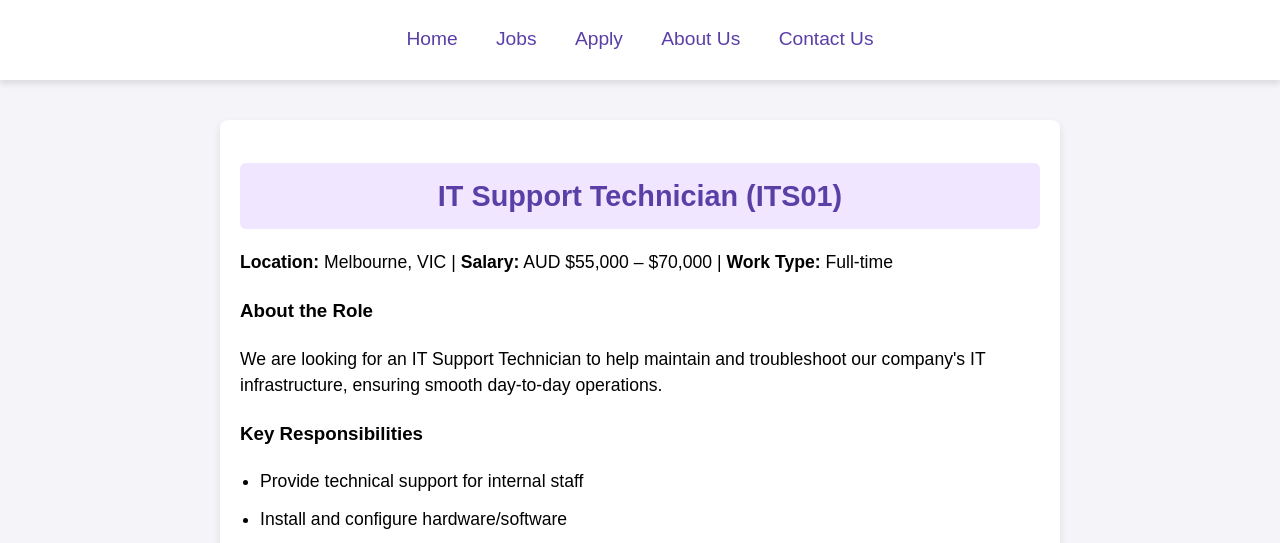
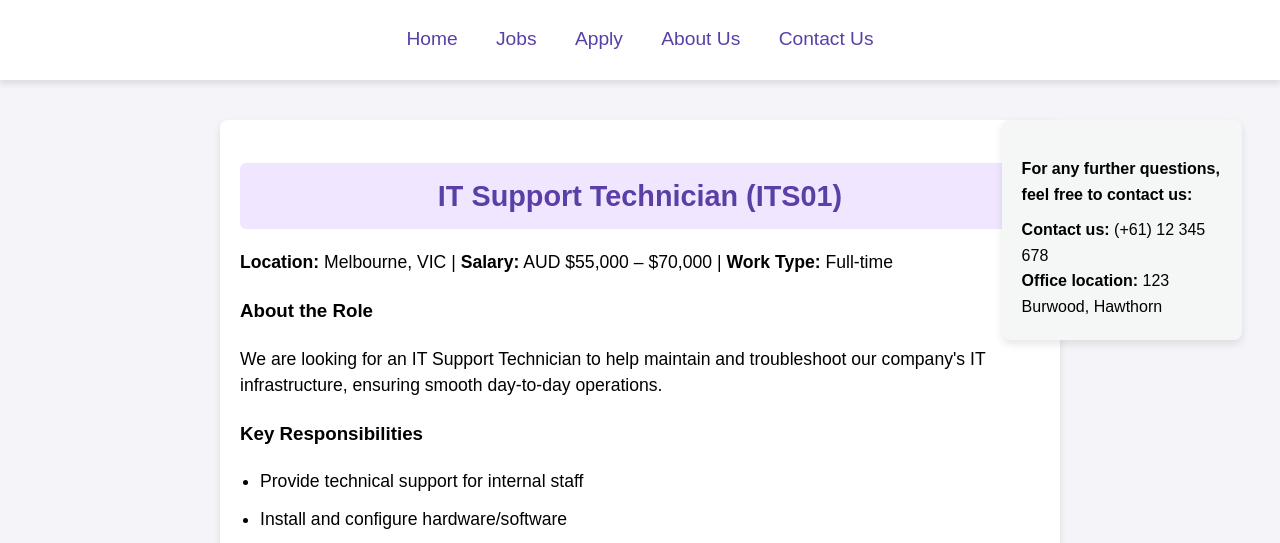
Before and after one commit to Muyheak/Group-Assignment, a PHP site: page /project1/jobs.html in a window 1280 px wide. Shown: the part 136-679 px from the top of the page. Run offline with PHP 8.4, Linux system fonts and the light colour scheme.

Commit message:
aside on job descriptions

```diff
--- a/styles/style.css
+++ b/styles/style.css
@@ -215,6 +215,33 @@ body {
 .section {
   padding: 50px;
   text-align: center;
+}
+
+.sidebar {
+  position: absolute;
+  top: 32%;
+  right: 3%;
+  text-align: left;
+  width: 200px;
+  background-color: #f4f7f6; /* Light grey background */
+  padding: 20px;
+  border-radius: 8px;
+  box-shadow: 0 4px 8px rgba(0, 0, 0, 0.1);
+}
+
+.sidebar h3 {
+  text-align: left;
+  font-size: 1em;
+  color: #000000; /* Main purple color */
+  margin-bottom: 10px;
+  font-weight: bold;
+}
+
+.sidebar ul {
+  text-align: left;
+  list-style: none;
+  padding: 0;
+  margin: 0;
 }
 
 .hero {
```
